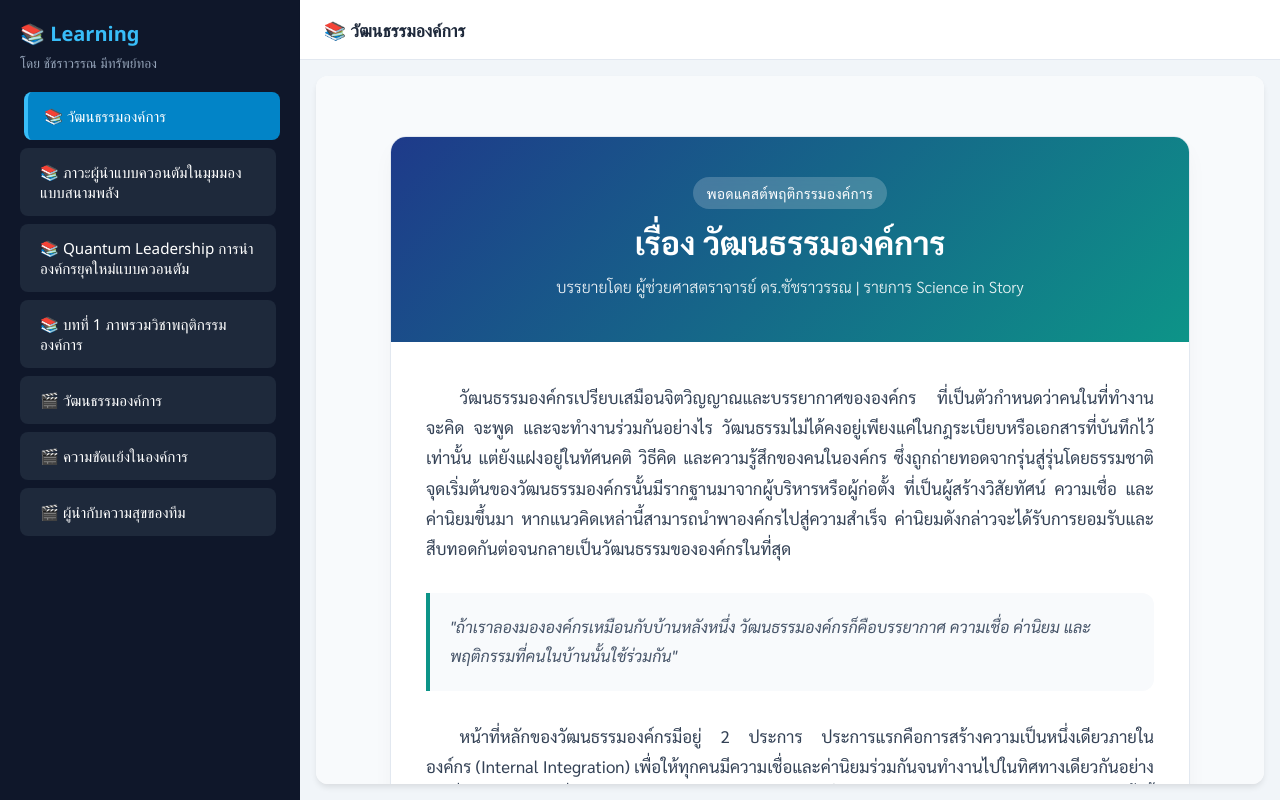
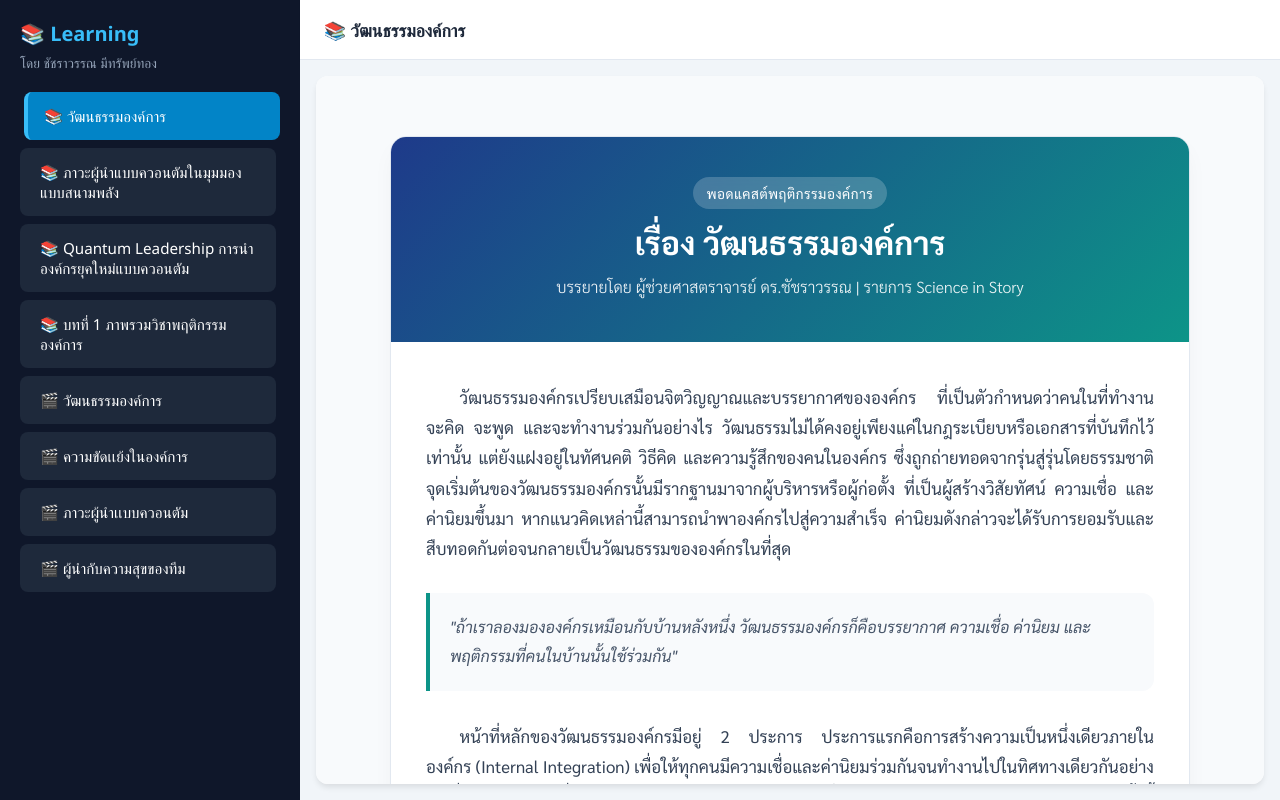
Before and after one commit to pongkaew-udom/chatcharawan, a plain HTML site: page ch-learn.html in a window 1280 px wide. Drawn offline with Linux system fonts and the light colour scheme.

Commit message:
Update ch-learn.html

```diff
--- a/ch-learn.html
+++ b/ch-learn.html
@@ -71,6 +71,7 @@
       { title: "📚 บทที่ 1 ภาพรวมวิชาพฤติกรรมองค์การ", url: "or-1.html" },
 { title: " 🎬 วัฒนธรรมองค์การ ", url: "https://www.youtube.com/embed/4Ik81Y8FvKw" },
       { title: " 🎬 ความขัดเเย้งในองค์การ ", url: "https://www.youtube.com/embed/V2GZYQgLl8o" },
+       { title: " 🎬 ภาวะผู้นำเเบบควอนตัม ", url: "https://www.youtube.com/embed/B3xItCyTaa8" },
       { title: " 🎬 ผู้นำกับความสุขของทีม ", url: "https://www.youtube.com/embed/-IXlIymUl2U" }
     ];
 
```
